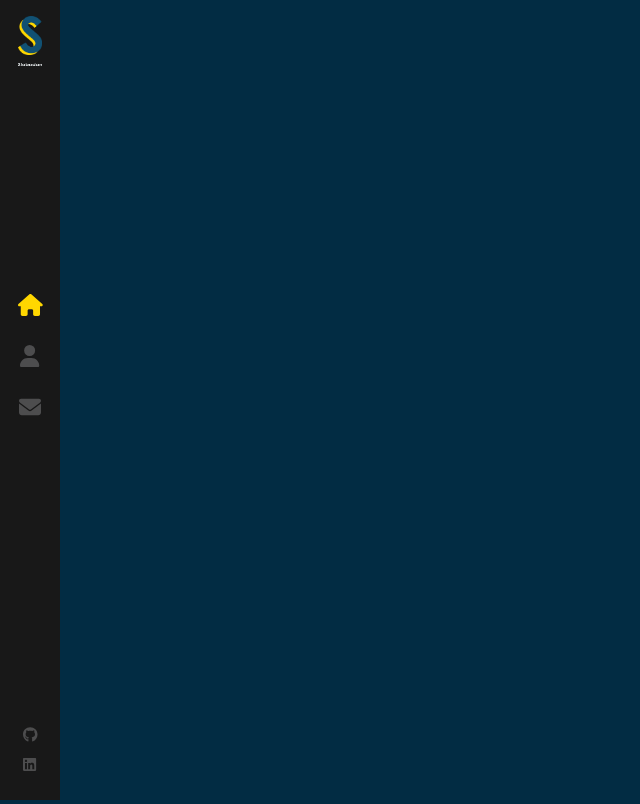
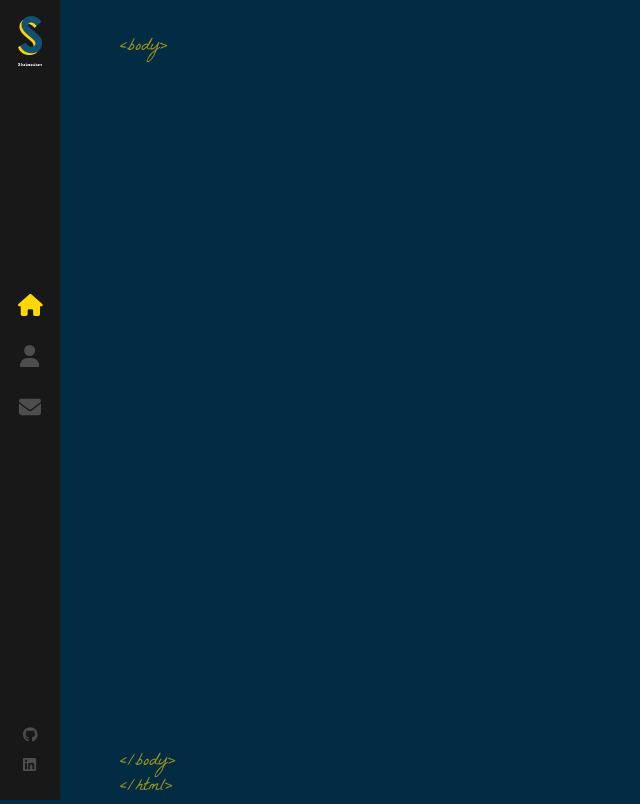
Before and after one commit to Gavino41/Portfolio, a React (Create React App) app in the folder portfolio/: page / in a window 1280 px wide. Shown: the whole page, without its empty margins (0-640 px from the left). Built offline with nearby package versions, Linux system fonts and the light colour scheme.

Commit message:
added tags design to layout

```diff
--- a/portfolio/src/components/Layout/index.js
+++ b/portfolio/src/components/Layout/index.js
@@ -1,8 +1,22 @@
 import './index.scss';
 import Sidebar from '../Sidebar';
+import { Outlet } from 'react-router-dom';
 
 const Layout = () => {
-    return <><Sidebar /></>
+    return <div className='App'>
+        <Sidebar />
+        <div className='page'>
+            <span className='tags top-tags'>&lt;body&gt;</span>
+
+            <Outlet />
+
+            <span className='tags bottom-tags'>
+            &lt;/body&gt;
+            <br />
+            <span className='bottom-tag-html'>&lt;/html&gt;</span>
+            </span>
+        </div>
+        </div>
 }
 
 export default Layout
--- a/portfolio/src/components/Layout/index.scss
+++ b/portfolio/src/components/Layout/index.scss
@@ -0,0 +1,24 @@
+.page {
+    width: 100%;
+    height: 100%;
+    position: absolute;
+}
+
+.top-tags {
+    bottom: auto;
+    top: 35px;
+}
+
+.tags {
+    color: #ffd700;
+    opacity: 0.6;
+    position: absolute;
+    bottom: 0;
+    left: 120px;
+    font-size: 18px;
+    font-family: 'La Belle Aurore';
+}
+
+.bottom-tags-html {
+    margin-left: -20px;
+}
```
